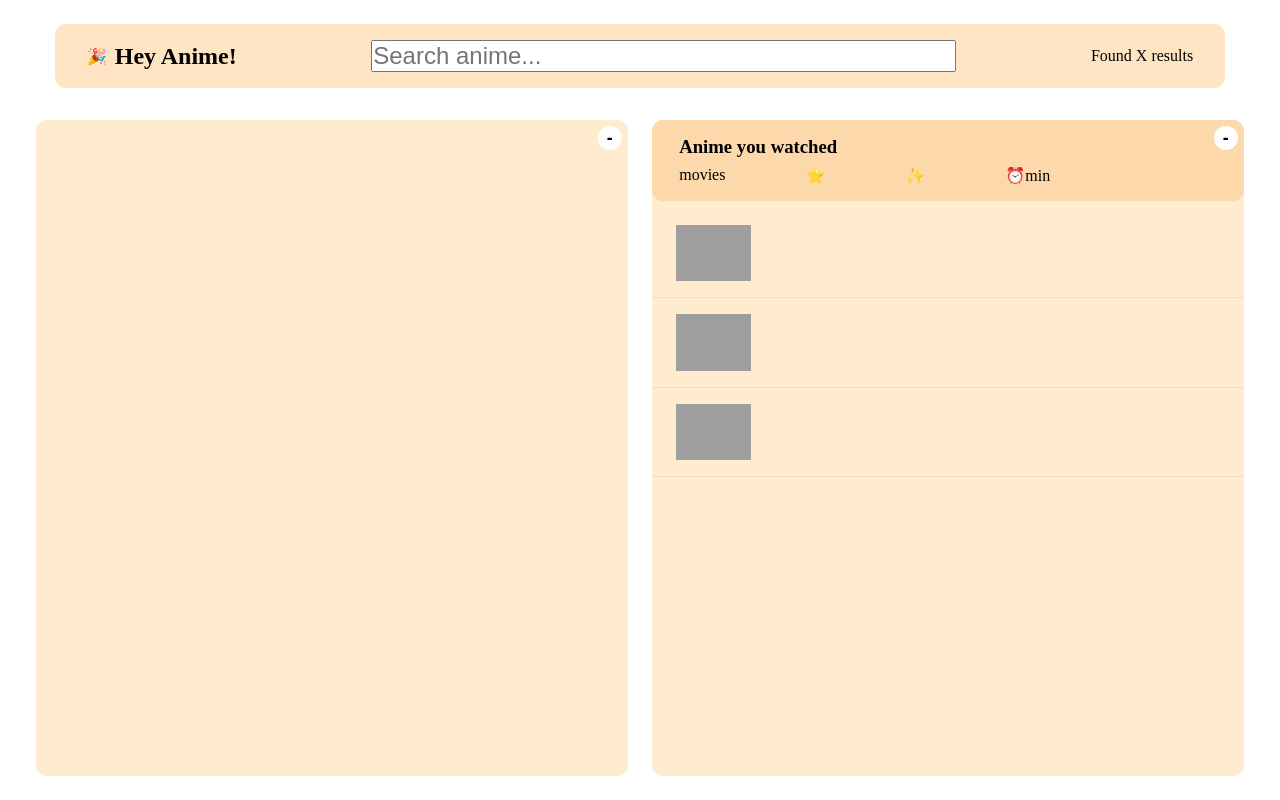
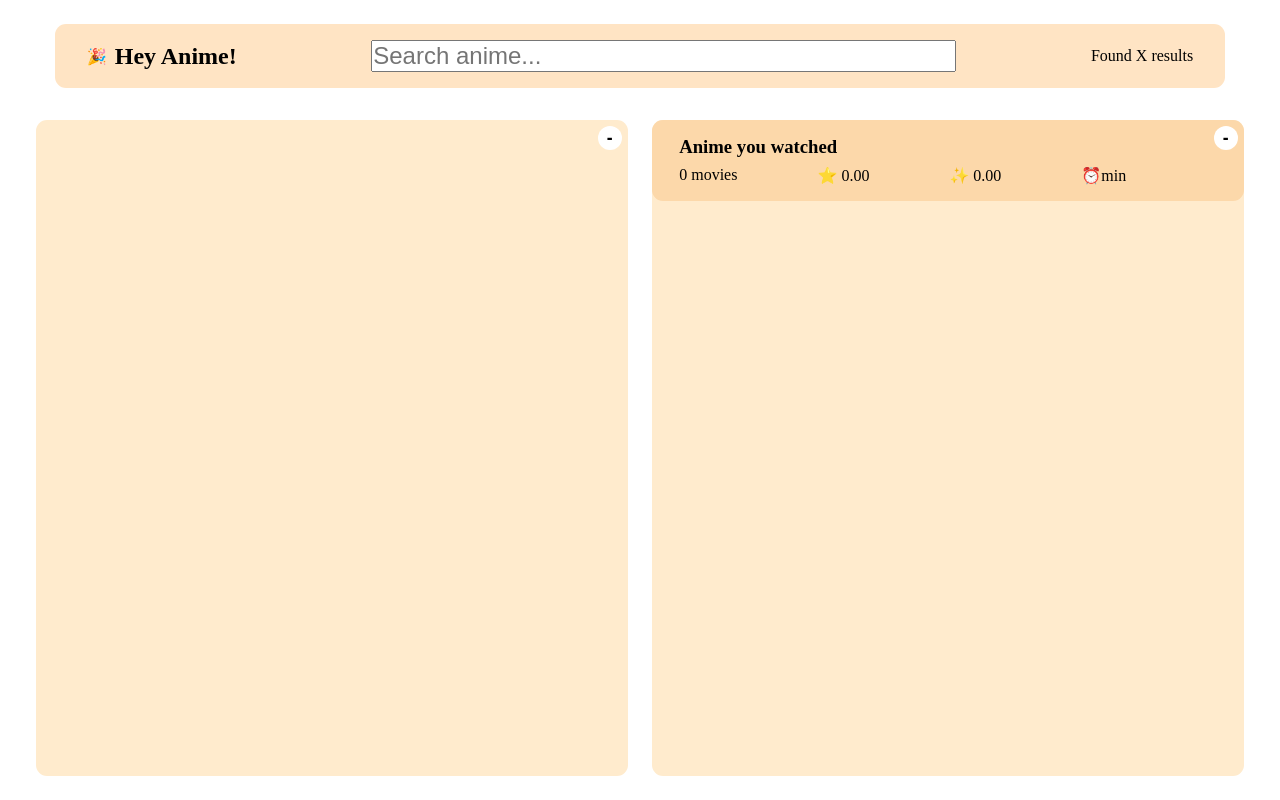
Before and after one commit to KseniiaErnest/react-anime-search, a React (Create React App) app: page / in a window 1280 px wide. Built offline with nearby package versions, Linux system fonts and the light colour scheme; grey boxes are pictures that could not be loaded.

Commit message:
WatchedAnime list, remove anime for list

```diff
--- a/public/index.html
+++ b/public/index.html
@@ -24,7 +24,7 @@
       work correctly both with client-side routing and a non-root public URL.
       Learn how to configure a non-root public URL by running `npm run build`.
     -->
-    <title>React App</title>
+    <title>Hey Anime!</title>
   </head>
   <body>
     <noscript>You need to enable JavaScript to run this app.</noscript>
--- a/src/App.js
+++ b/src/App.js
@@ -34,7 +34,7 @@ function App() {
   const [error, setError] = useState('');
   const [query, setQuery] = useState('');
   const [selectId, setSelectId] = useState(null);
-  const [watchedAnime, setWatchedAnime] = useState(animeListTemp)
+  const [watchedAnime, setWatchedAnime] = useState([]);
   // const tempQueary = 'naruto';
 
   function handleSelectAnime(id) {
@@ -43,6 +43,14 @@ function App() {
 
   function handleCloseAnime() {
     setSelectId(null);
+  };
+
+  function handleWatchedAnime(animeToAdd) {
+    setWatchedAnime((currentWatched) => [...currentWatched, animeToAdd]);
+  };
+
+  function handleDeleteWatchedAnime(id) {
+    setWatchedAnime((currentWatched) => currentWatched.filter((animeToDelete) => animeToDelete.animeId !== id));
   }
 
 
@@ -91,11 +99,11 @@ fetchAnime();
 </Box>
 <Box>
   {selectId ?
-  (<AnimeDetails selectId={selectId} onCloseAnime={handleCloseAnime} anime={anime} />)
+  (<AnimeDetails selectId={selectId} onCloseAnime={handleCloseAnime} anime={anime} onAddWatchedAnime={handleWatchedAnime} watchedAnime={watchedAnime} />)
   :
   (<>
-    <WatchedAnimeSummary />
-  <WatchedAnimeList watchedAnime={watchedAnime} />
+    <WatchedAnimeSummary watchedAnime={watchedAnime} />
+  <WatchedAnimeList watchedAnime={watchedAnime} onDeleteWatchedAnime={handleDeleteWatchedAnime} />
   </>  )
 
   }
--- a/src/components/AnimeDetails.js
+++ b/src/components/AnimeDetails.js
@@ -1,7 +1,40 @@
+import { useEffect, useState } from "react";
 import StarComponent from "./StarComponent";
 
-export default function AnimeDetails( {selectId, onCloseAnime, anime} ) {
-const selectedAnime = anime.find((animeToSelect) => animeToSelect.mal_id === selectId)
+export default function AnimeDetails( {selectId, onCloseAnime, anime, onAddWatchedAnime, watchedAnime} ) {
+const selectedAnime = anime.find((animeToSelect) => animeToSelect.mal_id === selectId);
+const [userRating, setUserRating] = useState('');
+
+const isWatched = watchedAnime.map((anime) => anime.animeId).includes(selectId);
+const watchedUserRating = watchedAnime.find((anime) => anime.animeId === selectId)?.userRating
+
+
+function handleAdd() {
+
+  const animeToAdd = {
+    animeId: selectId,
+    title: selectedAnime.title,
+    episodes: selectedAnime.episodes,
+    duration: selectedAnime.duration,
+    score: Number(selectedAnime.score),
+    image: selectedAnime.images?.jpg?.image_url,
+    userRating,
+
+  }
+
+  onAddWatchedAnime(animeToAdd);
+  onCloseAnime();
+};
+
+useEffect(function() {
+  if (!selectedAnime.title) return;
+  document.title = `Movie | ${selectedAnime.title}`;
+
+  return function() {
+    document.title = 'Hey Anime!'
+  }
+},
+[selectedAnime.title]);
 
   return(
     <div>
@@ -23,7 +56,15 @@ const selectedAnime = anime.find((animeToSelect) => animeToSelect.mal_id === sel
     </div>
 
     <div className="anime-details-synopsis">
-    <StarComponent maxRating={5} color='red' className='test' defaultRating={3} />
+    {!isWatched ? (
+      <>
+      <StarComponent maxRating={10} onSetRating={setUserRating} />
+    {userRating > 0 && (
+      <button onClick={handleAdd}>+ Add to list</button>
+      )}
+      </>) : (
+        <p>You rated this anime {watchedUserRating}</p>
+      )}
       <p>{selectedAnime.synopsis}</p>
     </div>
 
--- a/src/components/StarComponent.js
+++ b/src/components/StarComponent.js
@@ -24,7 +24,7 @@ const textStyle = {
   fontSize: `${size / 1.5}px`
 }
 
-function handleRating() {
+function handleRating(rating) {
   setRating(rating);
   onSetRating(rating);
 }
--- a/src/components/WatchedAnimeList.js
+++ b/src/components/WatchedAnimeList.js
@@ -1,12 +1,19 @@
 import StarComponent from "./StarComponent"
 
-export default function WatchedAnimeList( {watchedAnime} ) {
+export default function WatchedAnimeList( {watchedAnime, onDeleteWatchedAnime} ) {
 
   return(
     <ul className="anime-ul">
     {watchedAnime.map((anime) => (
       <li className="anime-info-li">
       <img src={anime.image} alt={anime.title} />
+      <div>
+        <h2>{anime.title}</h2>
+        <p>{anime.score}</p>
+        <p>{anime.userRating}</p>
+        <p>{anime.episodes} episode(s) * {anime.duration}</p>
+        <button onClick={() => onDeleteWatchedAnime(anime.animeId)}>X</button>
+      </div>
       </li>
     ))
 
--- a/src/components/WatchedAnimeSummary.js
+++ b/src/components/WatchedAnimeSummary.js
@@ -1,11 +1,17 @@
-export default function WatchedAnimeSummary() {
+const average = (arr) =>
+  arr.reduce((acc, cur, i, arr) => acc + cur / arr.length, 0);
+
+export default function WatchedAnimeSummary( {watchedAnime} ) {
+  const avgAnimeRating = average(watchedAnime.map((anime) => anime.score));
+  const avgUserRating = average(watchedAnime.map((anime) => anime.userRating));
+
   return(
     <div className="watched-anime-container">
     <h3>Anime you watched</h3>
     <div>
-      <p>movies</p>
-      <p>⭐</p>
-      <p>✨</p>
+      <p>{watchedAnime.length} movies</p>
+      <p>⭐ {avgAnimeRating.toFixed(2)}</p>
+      <p>✨ {avgUserRating.toFixed(2)}</p>
       <p>⏰min</p>
     </div>
     </div>
```
